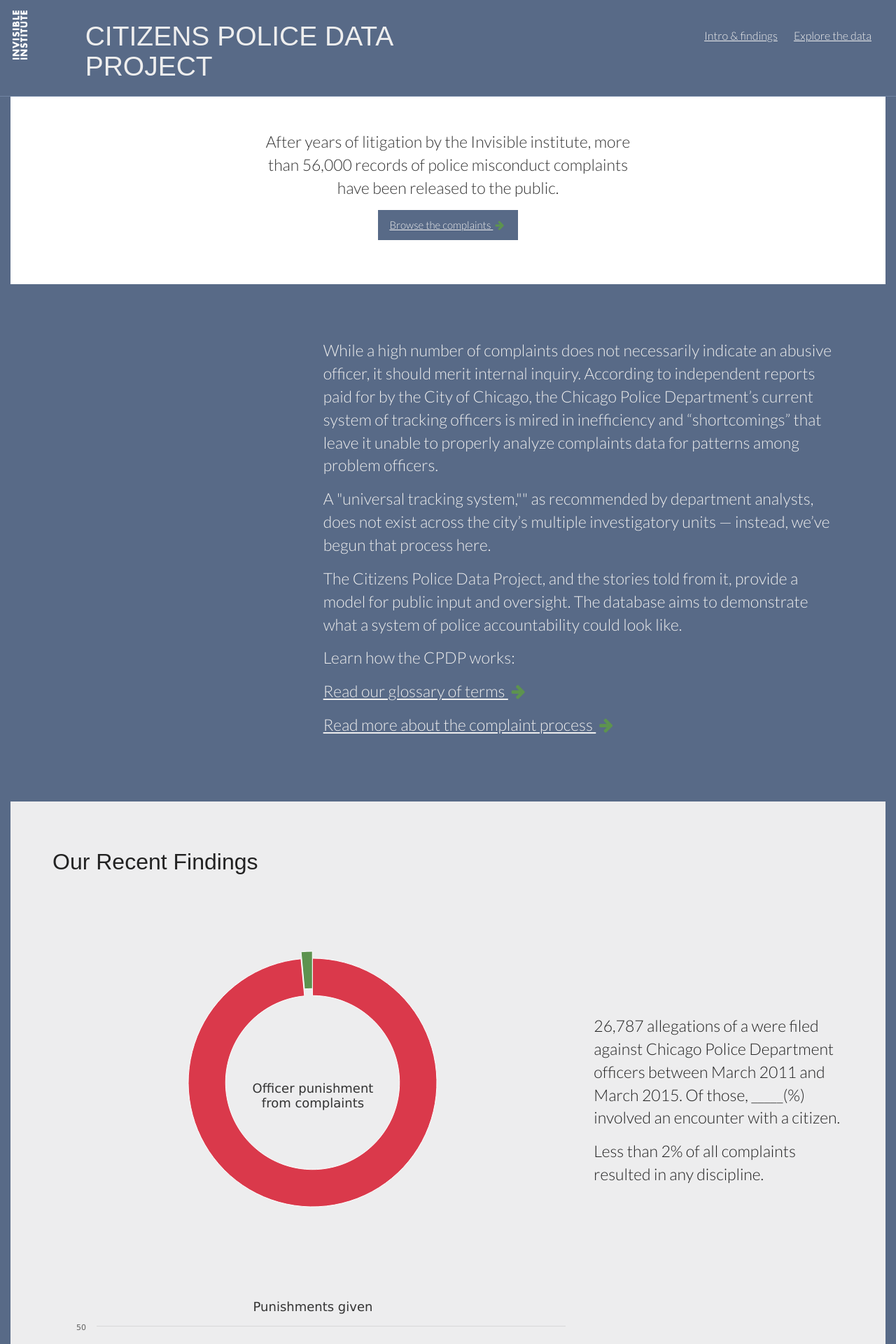
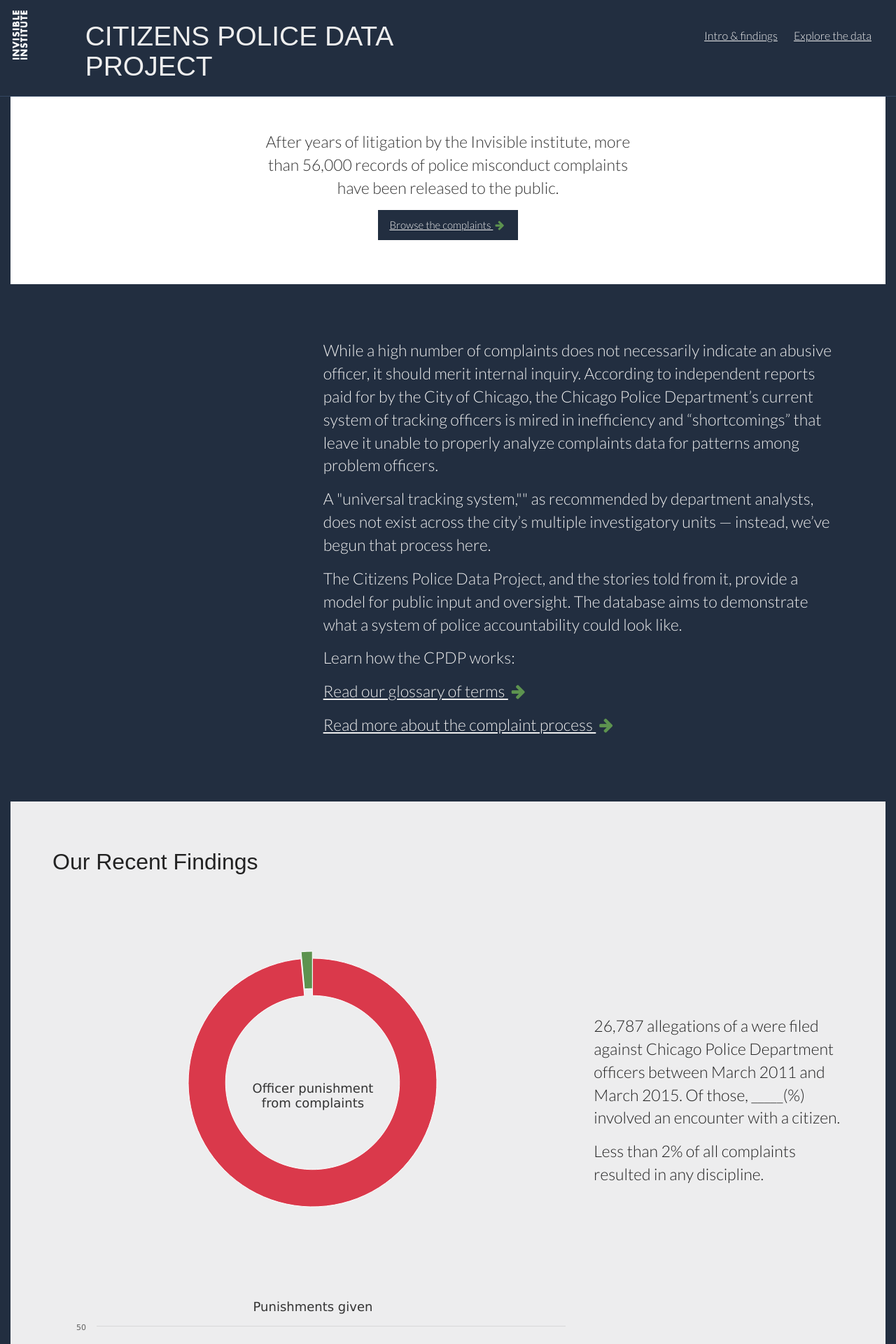
Before and after one commit to datamade/cpdb-splash, a Jekyll site: the page built from index.html, in a window 1280 px wide. Shown: the top 1920 px of the page at 70% size. Built offline with Jekyll 4.4.1, drawn with Linux system fonts in a browser that asks for light colours; nearby versions of some CDN libraries; some web fonts are replaced.

Commit message:
updated color, removed glossary header

```diff
--- a/css/custom.css
+++ b/css/custom.css
@@ -39,7 +39,7 @@
 
 body {
   font-size: 16px;
-  background-color: #586A87;
+  background-color: #222E40;
   position: relative;
   font-weight: 300;
   color: #eee;
@@ -68,7 +68,7 @@
 }
 
 .jumbotron {
-  background-color: #586A87;
+  background-color: #222E40;
 }
 
 .intro-links a {
@@ -89,7 +89,7 @@
 #header {
   padding-top: 10px;
   padding-bottom: 10px;
-  border-bottom: 1px solid #7083a2;
+  border-bottom: 1px solid #344661;
 }
 
 .table-striped > tbody > tr:nth-of-type(2n+1) {
@@ -265,7 +265,7 @@
 }
 
 .btn-inverse {
-  background-color: #586A87;
+  background-color: #222E40;
   border-radius: 0;
 }
 
--- a/js/csv_to_html_table.js
+++ b/js/csv_to_html_table.js
@@ -19,7 +19,7 @@
       var table_head = "<thead><tr>";
 
       for (head_id = 0; head_id < csv_data[0].length; head_id++) {
-        table_head += "<th>" + csv_data[0][head_id] + "</th>";
+        table_head += "<th></th>";
       }
 
       table_head += "</tr></thead>";
```
Also changed, not shown: 1 other file.
